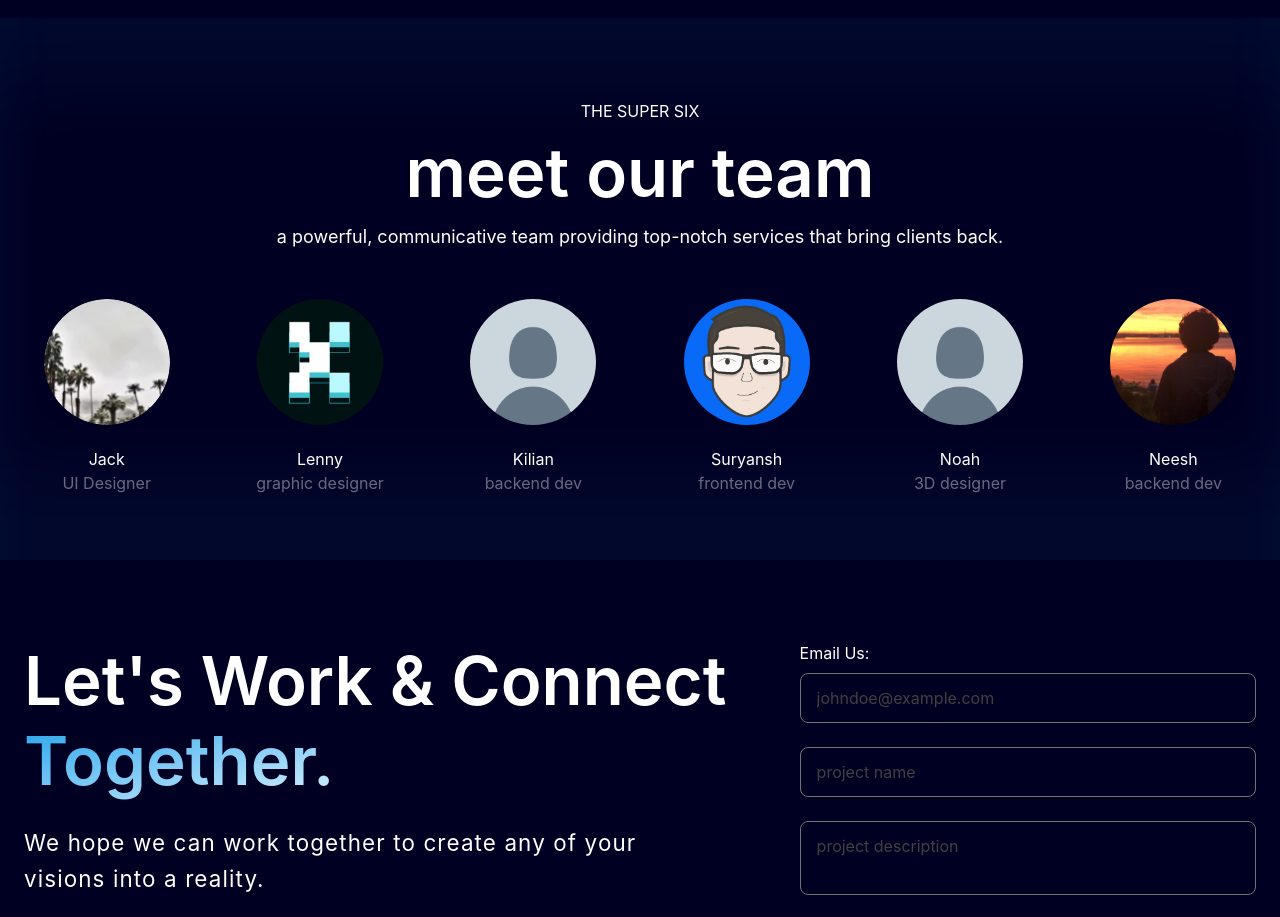
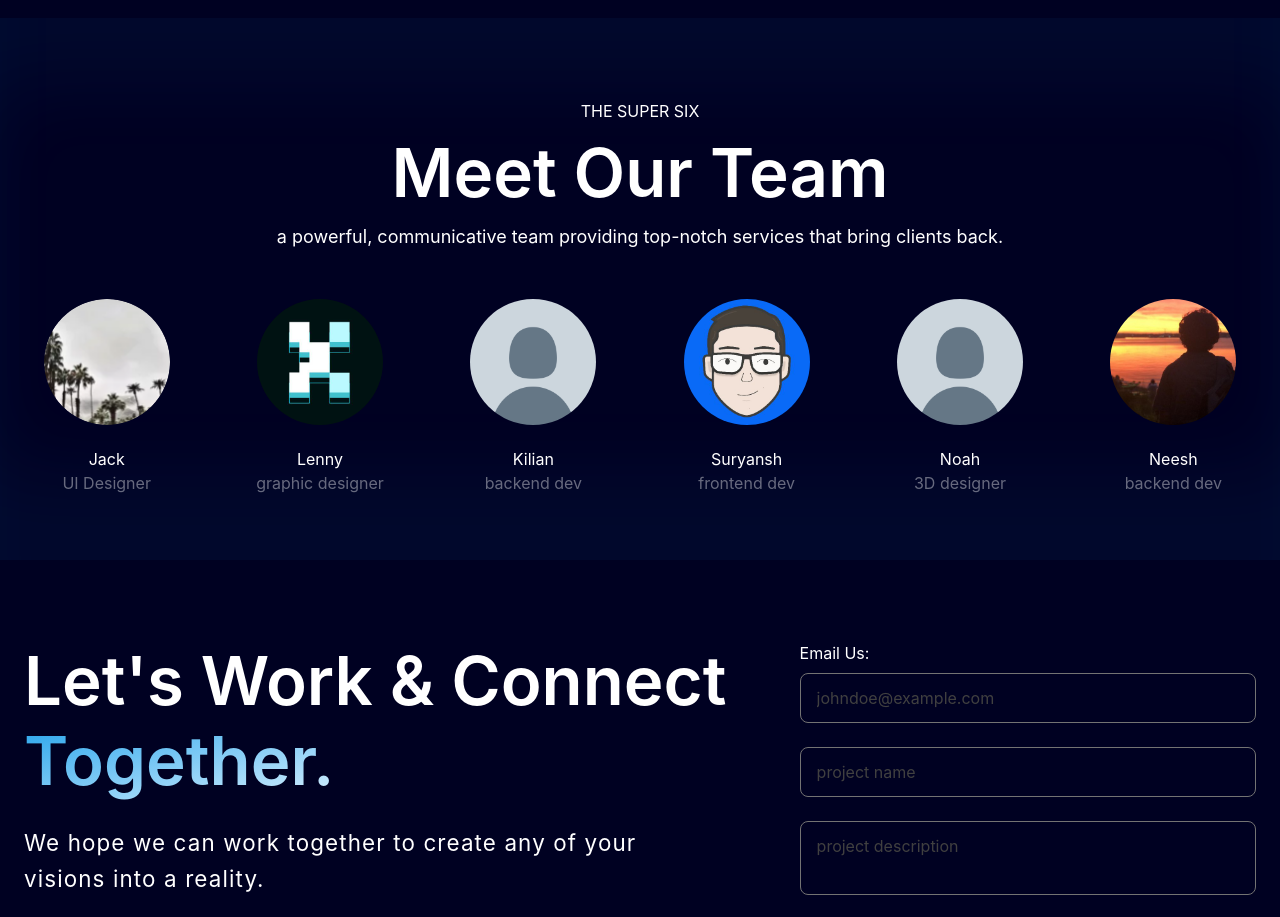
Before and after one commit to suryanshmak/flow-studio, a Next.js app: page / in a window 1280 px wide. Shown: the part 1280-2197 px from the top of the page. Built offline with nearby package versions, Linux system fonts and the light colour scheme.

Commit message:
update titles

```diff
--- a/sections/Contact.tsx
+++ b/sections/Contact.tsx
@@ -28,7 +28,7 @@ export const Contact = () => {
           visions into a reality.
         </p>
         <div className="flex items-center space-x-4">
-          <p className="text-lg">or join our discord:</p>
+          <p className="text-lg capitalize">or join</p>
           <Link href="https://discord.gg/E35daknsfh">
             <a>
               <FaDiscord className="text-[3ch]" />
--- a/sections/Team.tsx
+++ b/sections/Team.tsx
@@ -14,7 +14,7 @@ export const Team = () => {
     <div className="pt-[8ch] pb-[6ch] space-y-12" style={{ boxShadow: "inset 0 -100px 80px -10px rgba(45, 179, 255, 0.05), inset 0 80px 80px -10px rgba(45, 179, 255, 0.05)" }}>
       <div className="text-center">
         <p className="uppercase">the super six</p>
-        <h1 className="text-[2rem] sm:text-[3rem] md:text-[3.4rem] lg:text-[3.8rem] xl:text-[4.2rem] font-semibold">
+        <h1 className="text-[2rem] sm:text-[3rem] md:text-[3.4rem] lg:text-[3.8rem] xl:text-[4.2rem] font-semibold capitalize">
           meet our team
         </h1>
         <p className="text-lg">a powerful, communicative team providing top-notch services that bring clients back.</p>
```
